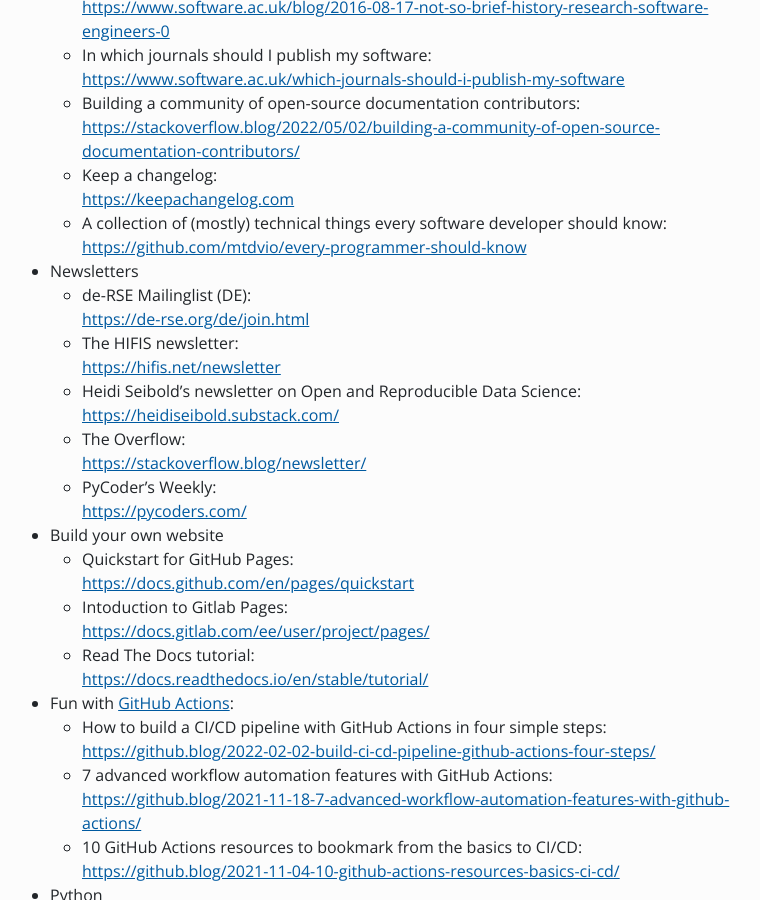
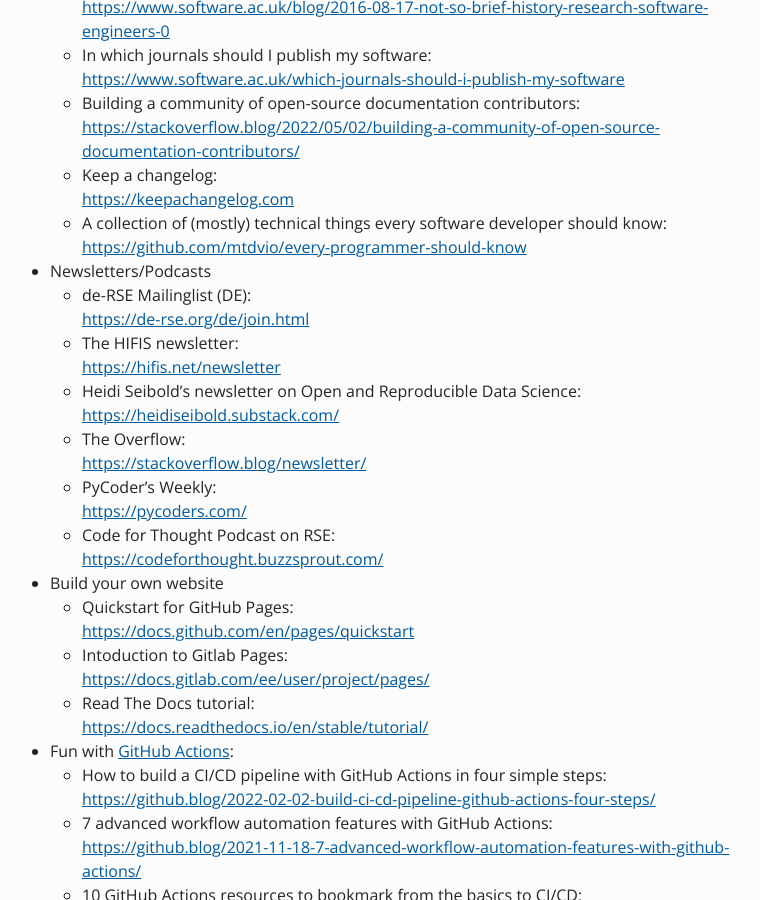
Before and after one commit to Helmholtz-HiRSE/helmholtz-hirse.github.io, a Jekyll site: the page built from resources.md, in a window 1280 px wide and 900 px high, scrolled down 618 px. Shown: the whole window, without its empty margins (64-824 px from the left). Built offline with Jekyll 4.4.1, drawn with Linux system fonts in a browser that asks for light colours; nearby versions of some CDN libraries.

Commit message:
Update resources.md

```diff
--- a/resources.md
+++ b/resources.md
@@ -22,12 +22,13 @@
    * Keep a changelog: <br> <https://keepachangelog.com>
    * A collection of (mostly) technical things every software developer should know:
    <br> <https://github.com/mtdvio/every-programmer-should-know>
-* Newsletters
+* Newsletters/Podcasts
     * de-RSE Mailinglist (DE): <br> <https://de-rse.org/de/join.html>
     * The HIFIS newsletter: <br> <https://hifis.net/newsletter>
     * Heidi Seibold's newsletter on Open and Reproducible Data Science: <br> <https://heidiseibold.substack.com/>
     * The Overflow: <br> <https://stackoverflow.blog/newsletter/>
     * PyCoder's Weekly: <br> <https://pycoders.com/>
+    * Code for Thought Podcast on RSE: <br> <https://codeforthought.buzzsprout.com/>
 * Build your own website
     * Quickstart for GitHub Pages: <br> <https://docs.github.com/en/pages/quickstart>
     * Intoduction to Gitlab Pages: <br> <https://docs.gitlab.com/ee/user/project/pages/>
```
